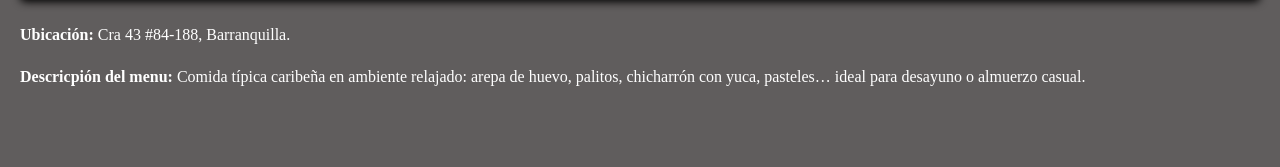
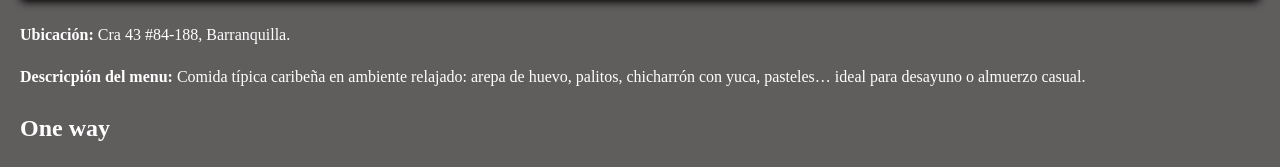
Before and after one commit to RoA26/pagina_git_rubrica_E5, a plain HTML site: page index.html in a window 1280 px wide. Shown: the part 3282-3449 px from the top of the page. Before the commit the page ends 3391 px from the top, so only its background shows below. Drawn offline with Linux system fonts and the light colour scheme.

Commit message:
añadi el nombre del cuarto restaurante

```diff
--- a/index.html
+++ b/index.html
@@ -62,6 +62,6 @@
     </div>
     <p><strong>Ubicación:</strong> Cra 43 #84-188, Barranquilla.</p>
     <p><strong>Descricpión del menu:</strong> Comida típica caribeña en ambiente relajado: arepa de huevo, palitos, chicharrón con yuca, pasteles… ideal para desayuno o almuerzo casual.</p>
-
+   <h2>One way</h2>
 </body>
 </html>
```
